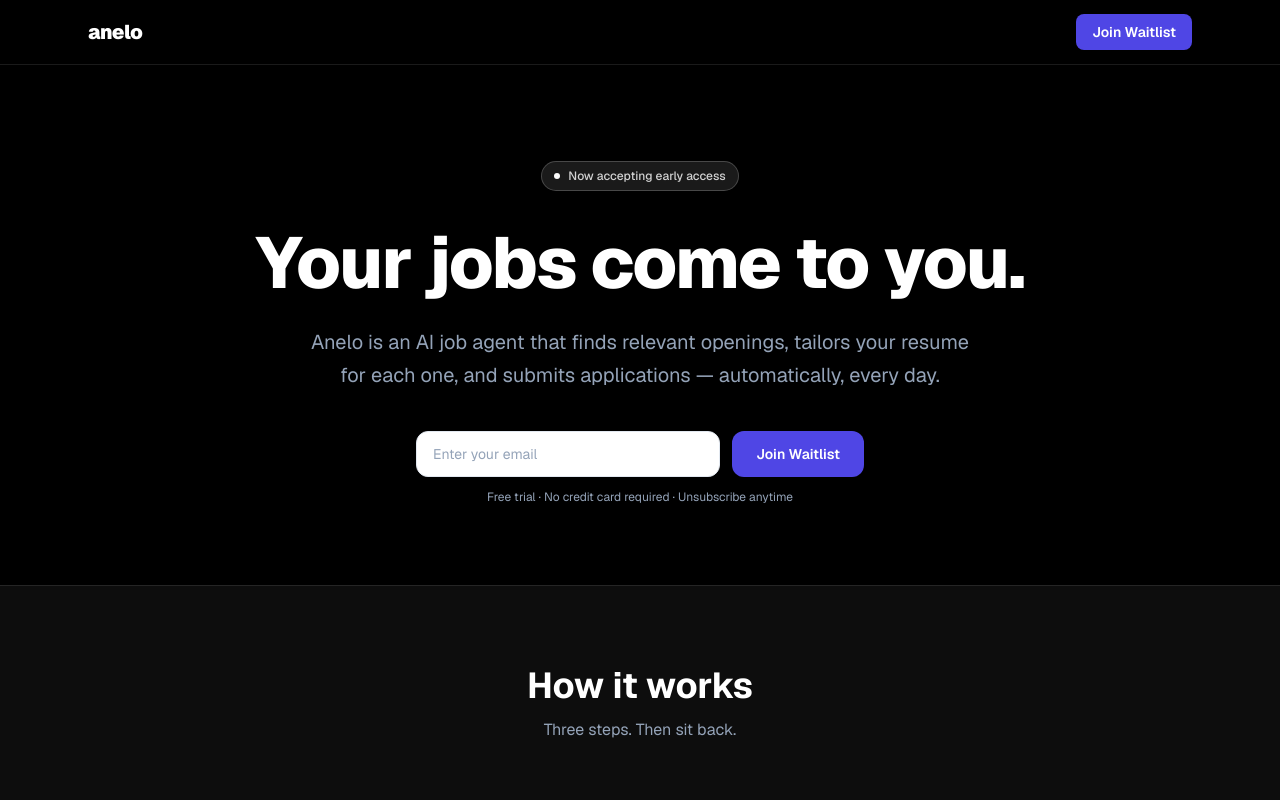
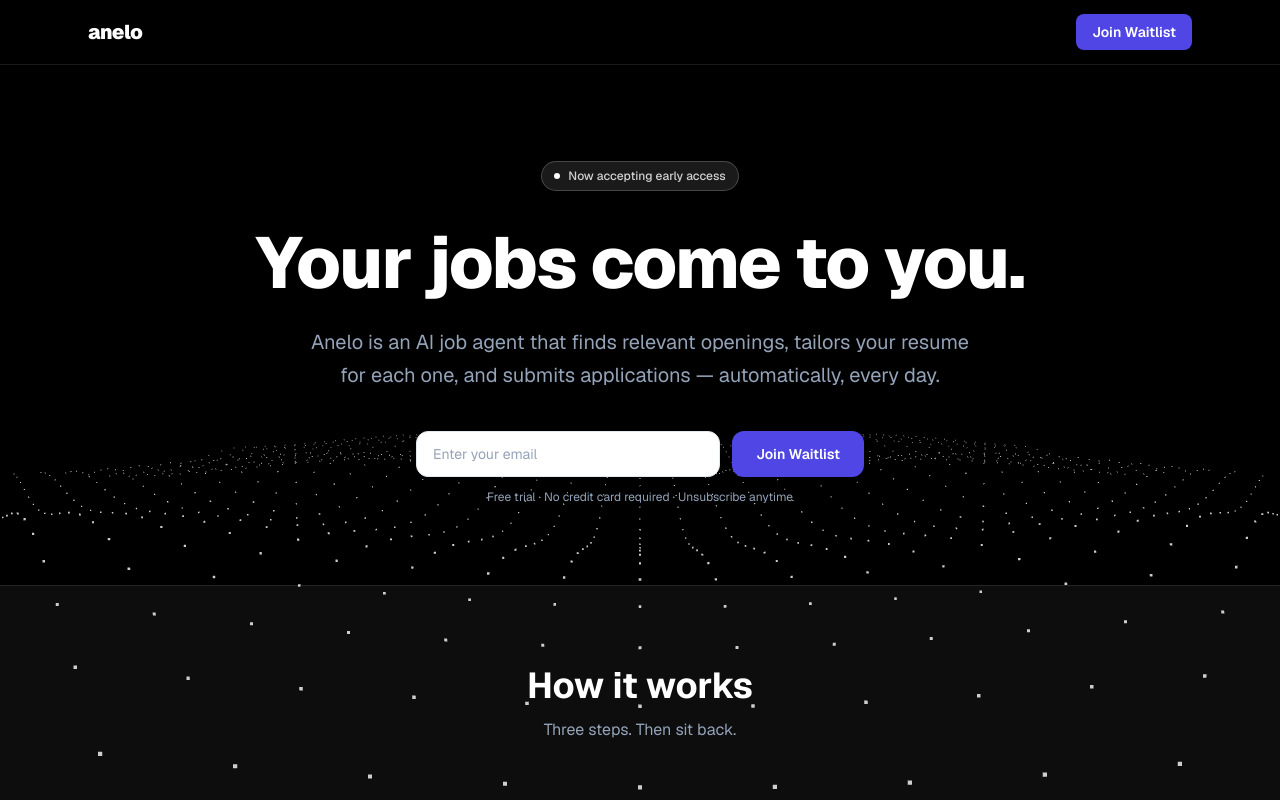
Before and after one commit to david-007t/anello, a Next.js app in the folder web/: page / in a window 1280 px wide. Shown: the top 800 px of the page. Built offline with nearby package versions, Linux system fonts and the light colour scheme.

Commit message:
fix(ui): make DottedSurface actually visible — z-index, body bg, content wrapper

```diff
--- a/web/app/globals.css
+++ b/web/app/globals.css
@@ -28,6 +28,6 @@
 
 body {
   font-family: var(--font-sans), system-ui, -apple-system, sans-serif;
-  background: #ffffff;
-  color: #0f172a;
+  background: #000000;
+  color: #ffffff;
 }
--- a/web/app/page.tsx
+++ b/web/app/page.tsx
@@ -115,8 +115,9 @@
 
 export default function HomePage() {
   return (
-    <div className="min-h-screen bg-black text-white">
+    <div className="min-h-screen text-white">
       <DottedSurface />
+      <div className="relative z-10">
       {/* Nav */}
       <nav className="sticky top-0 z-50 border-b border-white/10 bg-black/80 backdrop-blur-md">
         <div className="max-w-6xl mx-auto px-6 h-16 flex items-center justify-between">
@@ -346,6 +347,7 @@
           </a>
         </div>
       </footer>
+      </div>
     </div>
   );
 }
--- a/web/components/dotted-surface.tsx
+++ b/web/components/dotted-surface.tsx
@@ -158,7 +158,7 @@
     return (
         <div
             ref={containerRef}
-            className={cn('pointer-events-none fixed inset-0 -z-10', className)}
+            className={cn('pointer-events-none fixed inset-0 z-0', className)}
             {...props}
         />
     );
```
